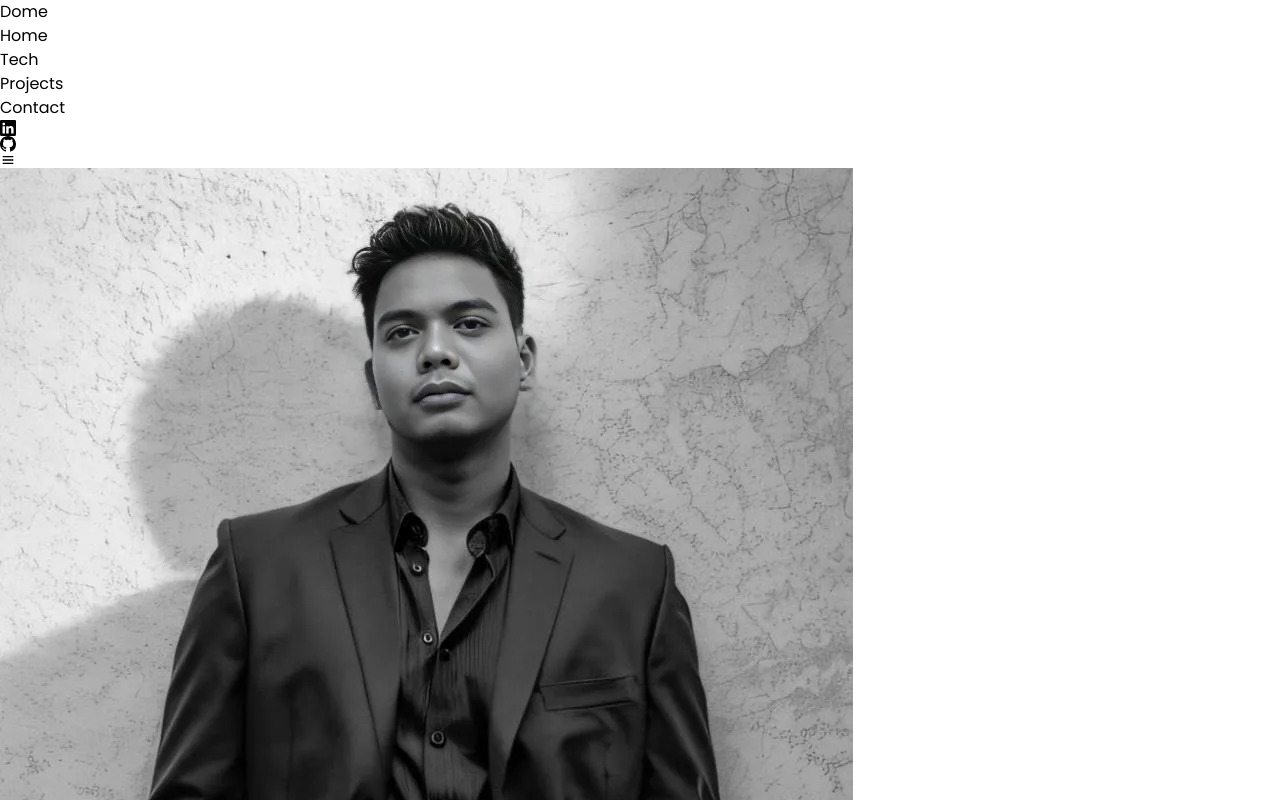
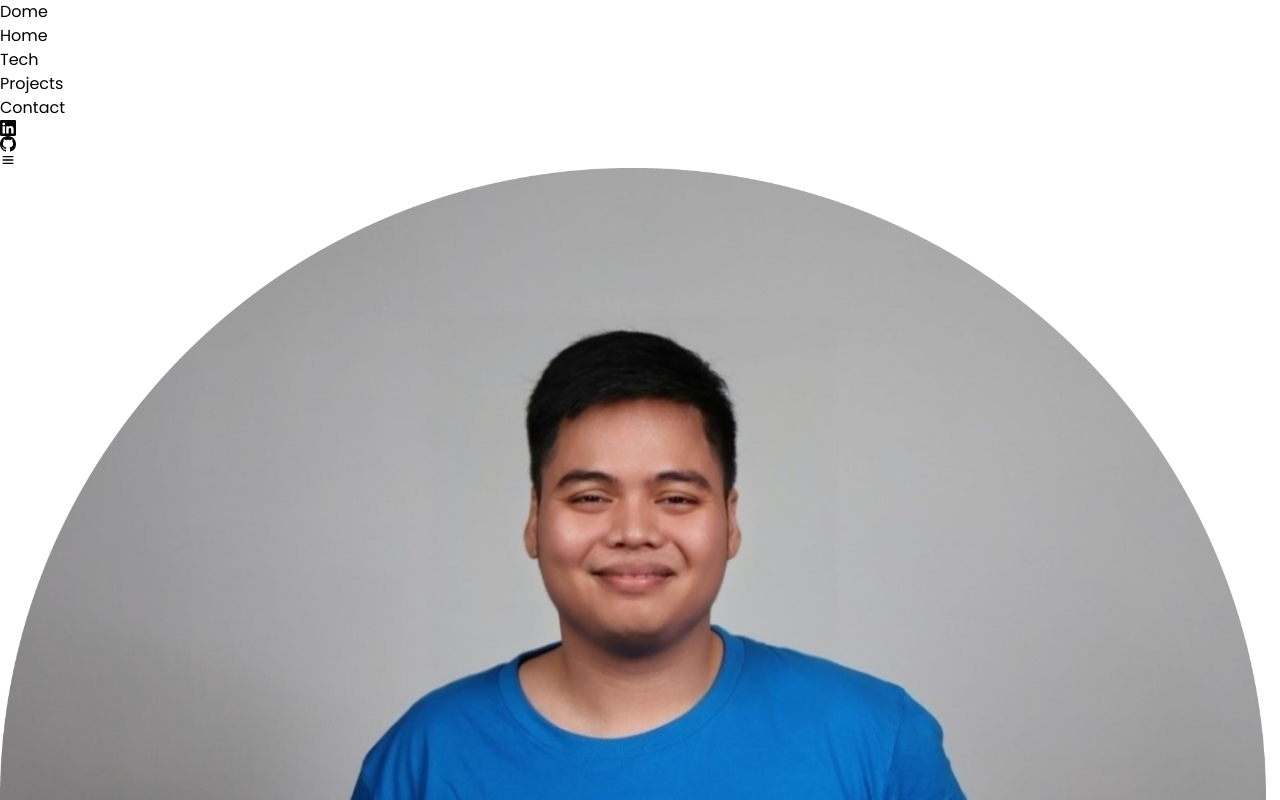
Before and after one commit to DomePannawat/PortfolioDome, a React (Vite) app: page / in a window 1280 px wide. Shown: the top 800 px of the page. Built offline with nearby package versions, Linux system fonts and the light colour scheme.

Commit message:
edit details

```diff
--- a/src/components/Hero.jsx
+++ b/src/components/Hero.jsx
@@ -13,7 +13,7 @@ const Hero = () => {
           transition={{ duration: 0.8, delay: 0.2 }}
         >
           <img
-            src="/dome.jpg"
+            src="/Dome-Pannawat.png"
             alt="Dome"
             className="w-[300px] cursor-pointer rounded-full shadow-xl shadow-indigo-900 transition-all duration-300 hover:translate-y-5 hover:scale-105 hover:shadow-2xl hover:shadow-indigo-600 md:w-[350px]"
           />
```
Also changed, not shown: public/Dome-Pannawat.png (added), 1 other file (tests, documents, lock files or other folders).
